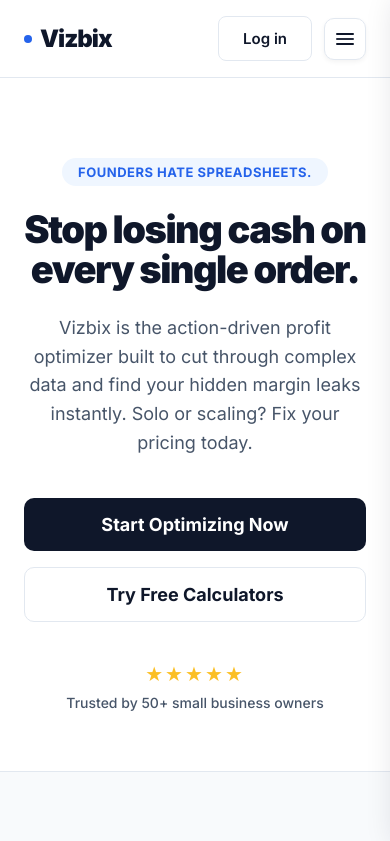
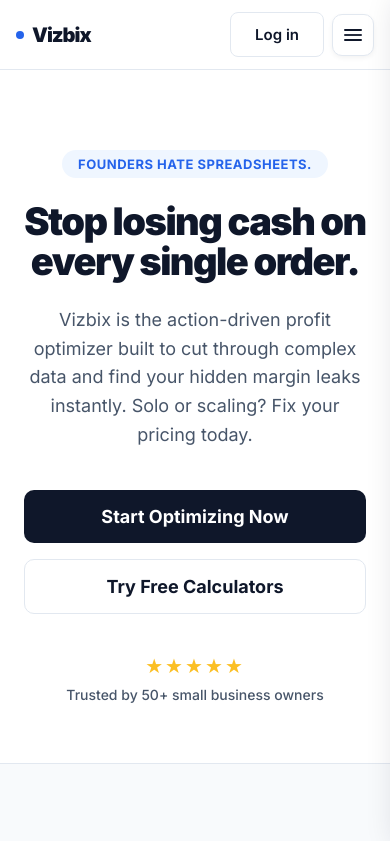
Before and after one commit to vizbix/vizbix, a plain HTML site: page index.html in a window 390 px wide. Shown: the top 841 px of the page. Drawn offline with Linux system fonts and the light colour scheme; no server answers.

Commit message:
Update main.css

```diff
--- a/assets/css/main.css
+++ b/assets/css/main.css
@@ -104,3 +104,26 @@
 .social-icons a { display: flex !important; align-items: center; justify-content: center; width: 36px; height: 36px; border-radius: 50%; background: #f1f5f9; color: var(--text-muted); transition: all 0.2s; margin-bottom: 0 !important; }
 .social-icons a:hover { background: var(--primary); color: white; transform: translateY(-2px); }
 .social-icons svg { width: 16px; height: 16px; fill: currentColor; }
+
+/* --- MOBILE RESPONSIVENESS FOR HEADER --- */
+@media (max-width: 850px) {
+  /* 1. Hide the desktop text links */
+  .nav-links {
+    display: none !important;
+  }
+
+  /* 2. Bring the login and hamburger menu slightly closer */
+  .nav-actions {
+    gap: 8px;
+  }
+
+  /* 3. Reduce the padding slightly so it fits perfectly on small phones */
+  .nav-container {
+    padding: 12px 16px;
+  }
+
+  /* 4. Slightly shrink the logo to save space */
+  .logo {
+    font-size: 20px;
+  }
+}
```
